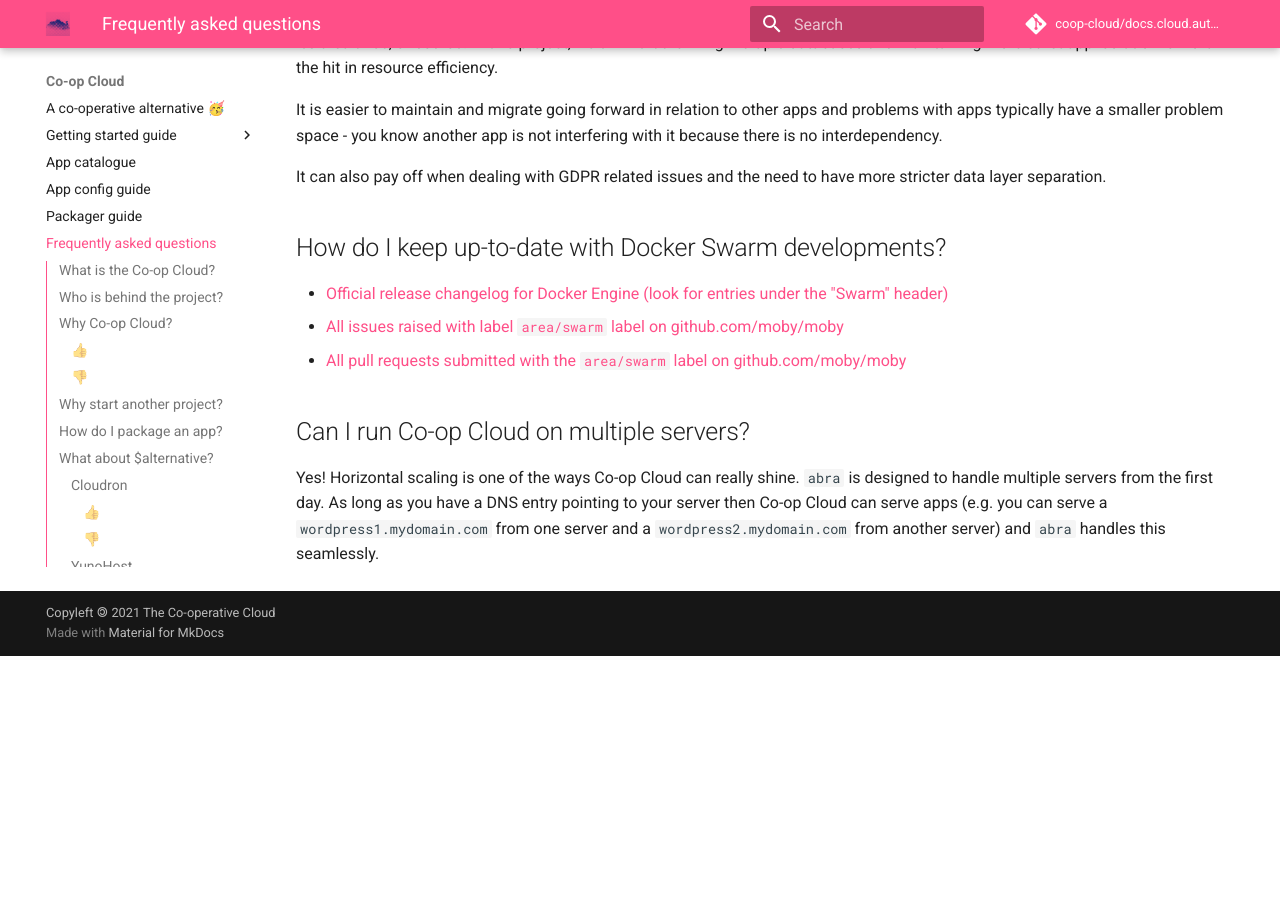
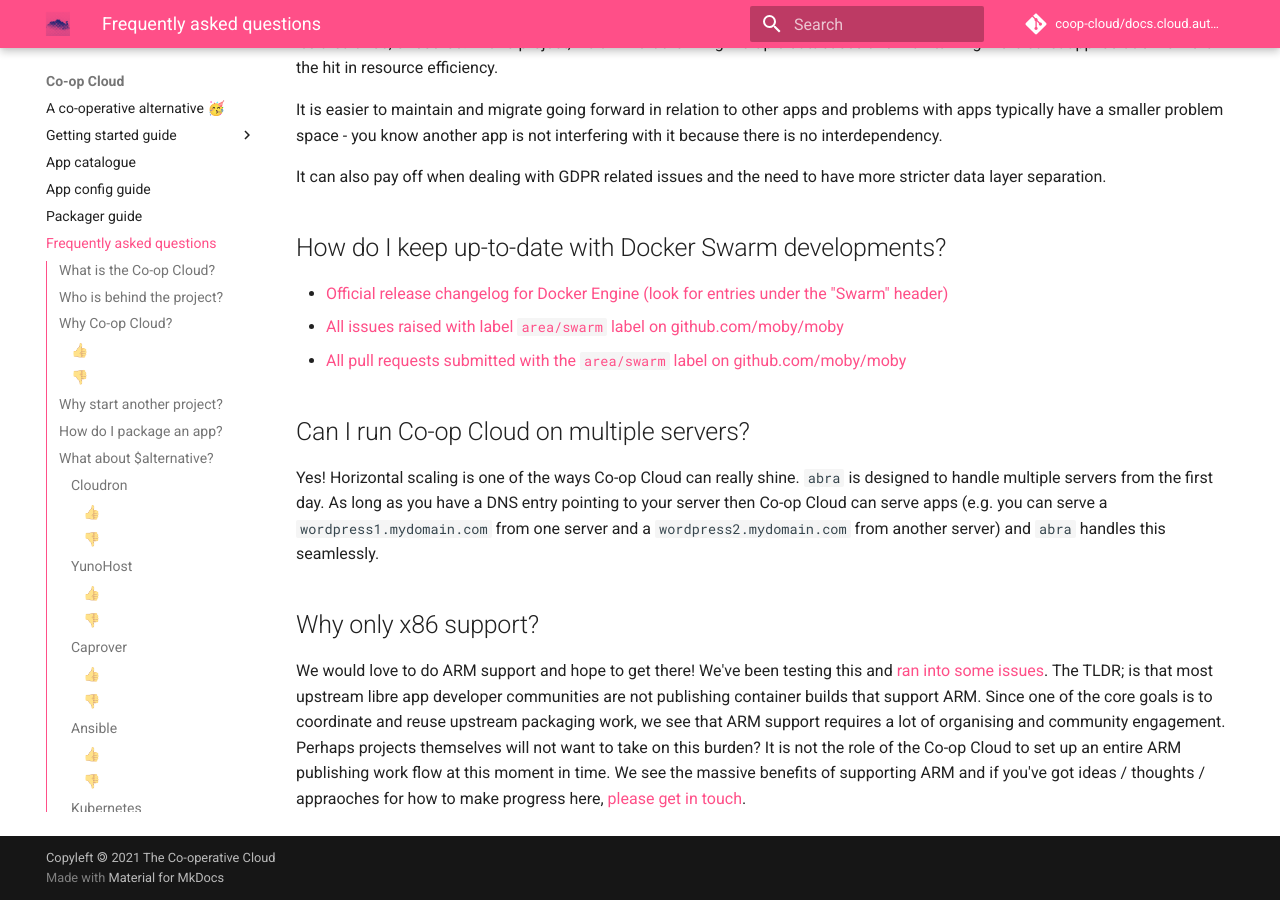
Before and after one commit to mayel/docs.coopcloud.tech, an MkDocs documentation site: the page built from docs/faq.md, in a window 1280 px wide and 900 px high, scrolled down 7004 px. Built offline with MkDocs 1.6.1 and Material for MkDocs 9.7.7, drawn with Linux system fonts in a browser that asks for light colours; before the commit the page ends 7660 px from its top, so only the background shows below that; some of the changed text lies outside the part shown.

Commit message:
Add further info about ARM support

```diff
--- a/docs/faq.md
+++ b/docs/faq.md
@@ -28,7 +28,7 @@
 - 👎 Still a very young project
 - 👎 Limited availability of well tested apps
 - 👎 Requires command line knowledge to use
-- 👎 Currently x86 only
+- 👎 Currently x86 only (see [this FAQ question](#why-only-x86-support) for more)
 
 ## Why start another project?
 
@@ -247,3 +247,7 @@
 ## Can I run Co-op Cloud on multiple servers?
 
 Yes! Horizontal scaling is one of the ways Co-op Cloud can really shine. `abra` is designed to handle multiple servers from the first day. As long as you have a DNS entry pointing to your server then Co-op Cloud can serve apps (e.g. you can serve a `wordpress1.mydomain.com` from one server and a `wordpress2.mydomain.com` from another server) and `abra` handles this seamlessly.
+
+## Why only x86 support?
+
+We would love to do ARM support and hope to get there! We've been testing this and [ran into some issues](https://git.autonomic.zone/coop-cloud/organising/issues/25). The TLDR; is that most upstream libre app developer communities are not publishing container builds that support ARM. Since one of the core goals is to coordinate and reuse upstream packaging work, we see that ARM support requires a lot of organising and community engagement. Perhaps projects themselves will not want to take on this burden? It is not the role of the Co-op Cloud to set up an entire ARM publishing work flow at this moment in time. We see the massive benefits of supporting ARM and if you've got ideas / thoughts / appraoches for how to make progress here, [please get in touch](https://docs.coopcloud.tech/contact/).
```
